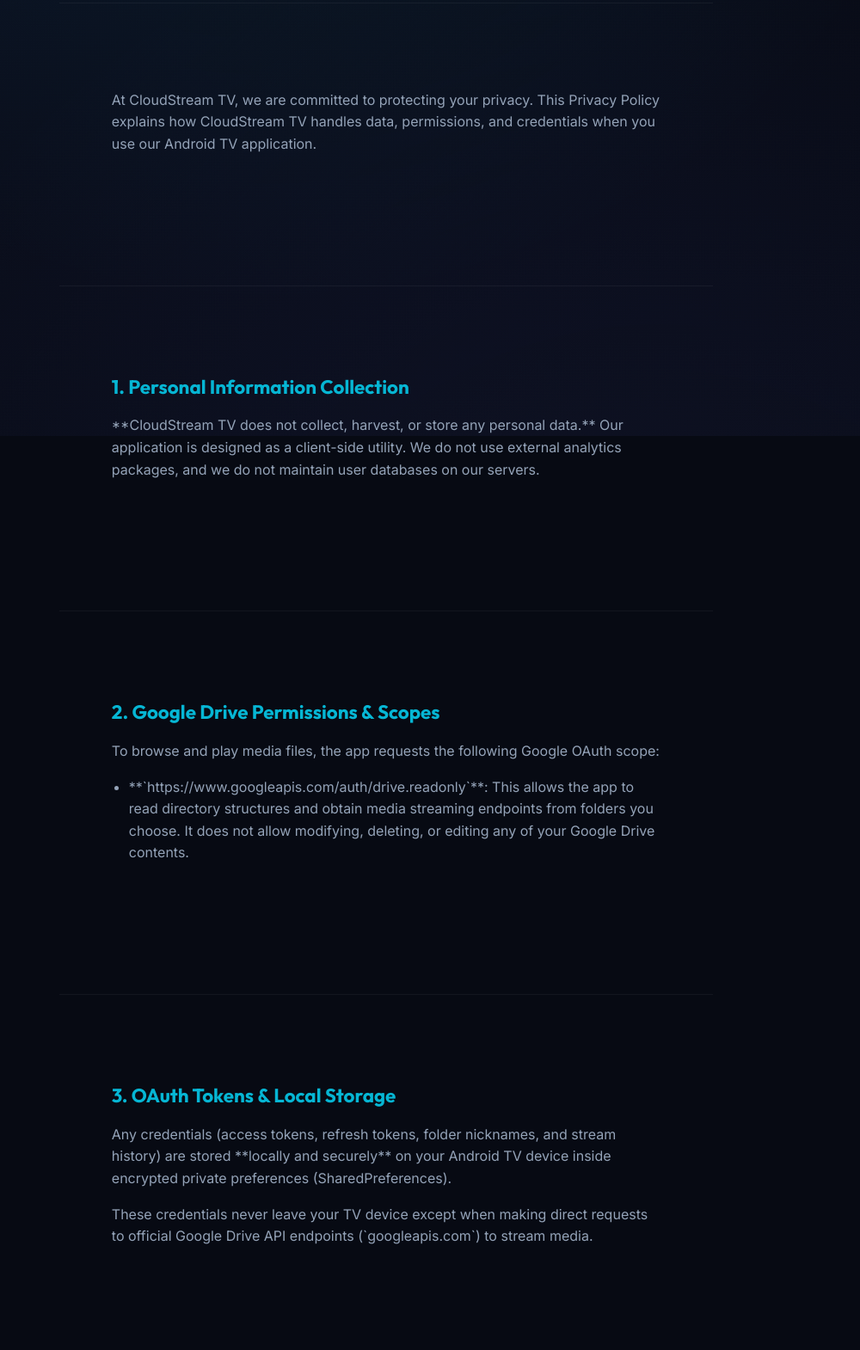
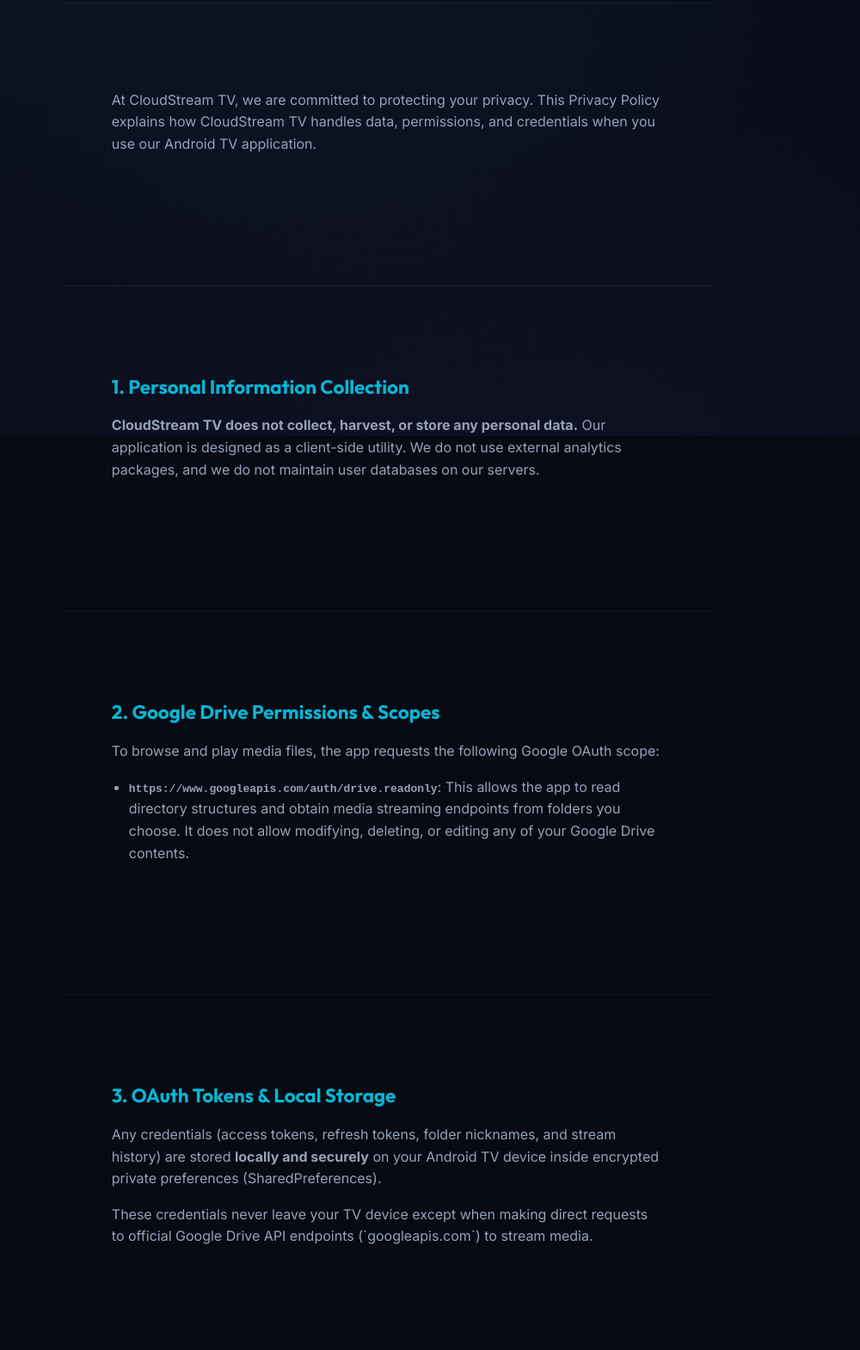
Before and after one commit to Rupam852/CloudStream-TV, a plain HTML site: page website/privacy.html in a window 1280 px wide. Shown: the part 293-1863 px from the top of the page at 86% size, without its empty margins (191-1191 px from the left). Drawn offline with Linux system fonts and the light colour scheme.

Commit message:
Fix: Replace markdown double asterisks with standard HTML bold tags on landing page and privacy policy

```diff
--- a/website/privacy.html
+++ b/website/privacy.html
@@ -42,7 +42,7 @@
         <section class="privacy-section">
             <h3>1. Personal Information Collection</h3>
             <p>
-                **CloudStream TV does not collect, harvest, or store any personal data.**
+                <strong>CloudStream TV does not collect, harvest, or store any personal data.</strong>
                 Our application is designed as a client-side utility. We do not use external analytics packages, and we do not maintain user databases on our servers.
             </p>
         </section>
@@ -53,14 +53,14 @@
                 To browse and play media files, the app requests the following Google OAuth scope:
             </p>
             <ul>
-                <li>**`https://www.googleapis.com/auth/drive.readonly`**: This allows the app to read directory structures and obtain media streaming endpoints from folders you choose. It does not allow modifying, deleting, or editing any of your Google Drive contents.</li>
+                <li><strong><code>https://www.googleapis.com/auth/drive.readonly</code></strong>: This allows the app to read directory structures and obtain media streaming endpoints from folders you choose. It does not allow modifying, deleting, or editing any of your Google Drive contents.</li>
             </ul>
         </section>
 
         <section class="privacy-section">
             <h3>3. OAuth Tokens & Local Storage</h3>
             <p>
-                Any credentials (access tokens, refresh tokens, folder nicknames, and stream history) are stored **locally and securely** on your Android TV device inside encrypted private preferences (SharedPreferences).
+                Any credentials (access tokens, refresh tokens, folder nicknames, and stream history) are stored <strong>locally and securely</strong> on your Android TV device inside encrypted private preferences (SharedPreferences).
             </p>
             <p>
                 These credentials never leave your TV device except when making direct requests to official Google Drive API endpoints (`googleapis.com`) to stream media.
```
Also changed, not shown: website/index.html (+1 -1 lines).
